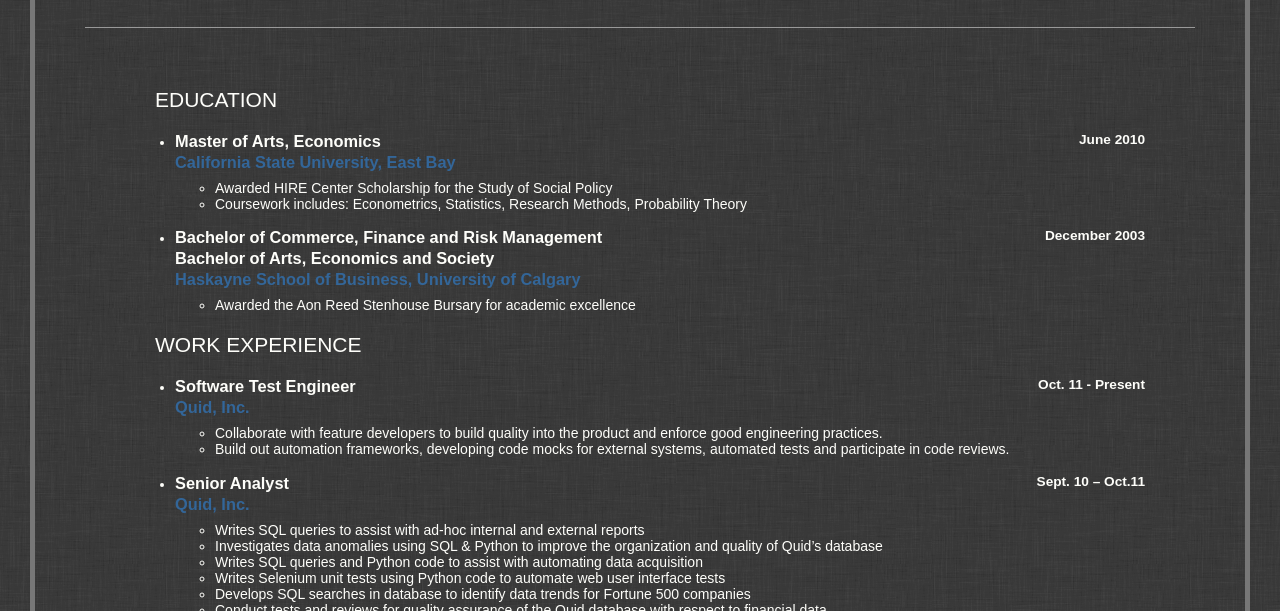
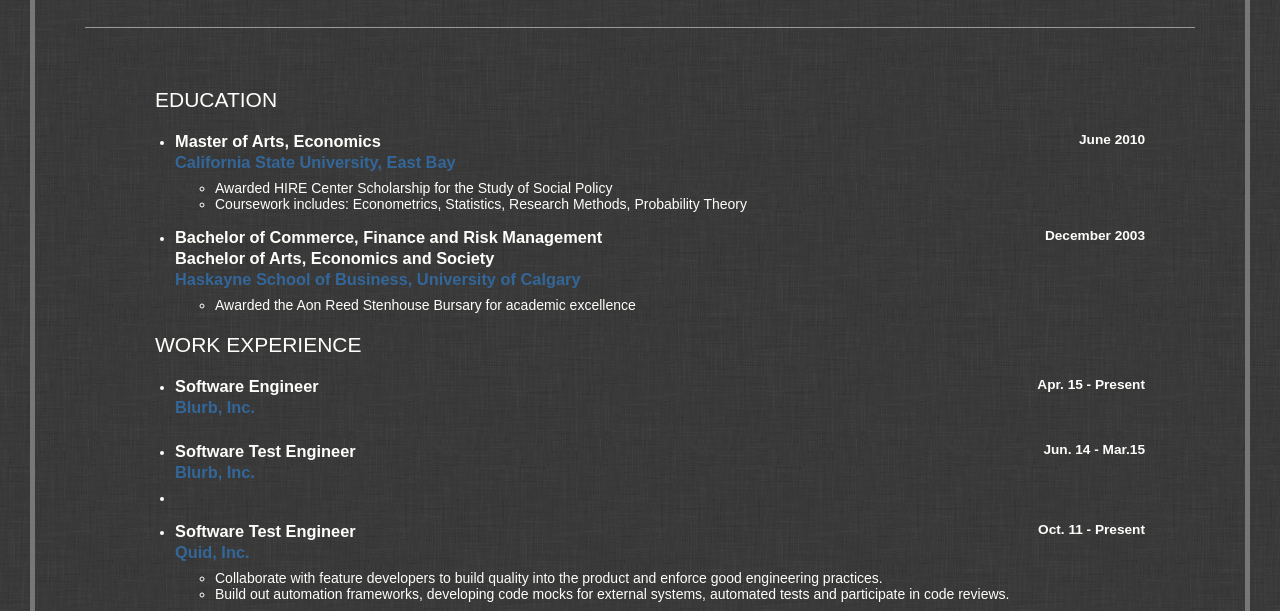
Before and after one commit to transitorytammy/transitorytammy.github.io, a plain HTML site: page resume.html in a window 1280 px wide. Shown: the part 189-800 px from the top of the page. Drawn offline with Linux system fonts and the light colour scheme; a web font is replaced by a local one.

Commit message:
updating resume

```diff
--- a/resume.html
+++ b/resume.html
@@ -40,6 +40,15 @@
         <h2>WORK EXPERIENCE</h2>
             <ul>
                 <li>
+                    <h3>Software Engineer<small>Apr. 15 - Present</small></h3>
+                    <h3 class="institution">Blurb, Inc.</h3>
+                </li>
+                <li>
+                    <h3>Software Test Engineer<small>Jun. 14 - Mar.15</small></h3>
+                    <h3 class="institution">Blurb, Inc.</h3>
+                </li>
+                <li>
+                    <li>
                     <h3>Software Test Engineer<small>Oct. 11 - Present</small></h3>
                     <h3 class="institution">Quid, Inc.</h3>
                     <ul>
```
